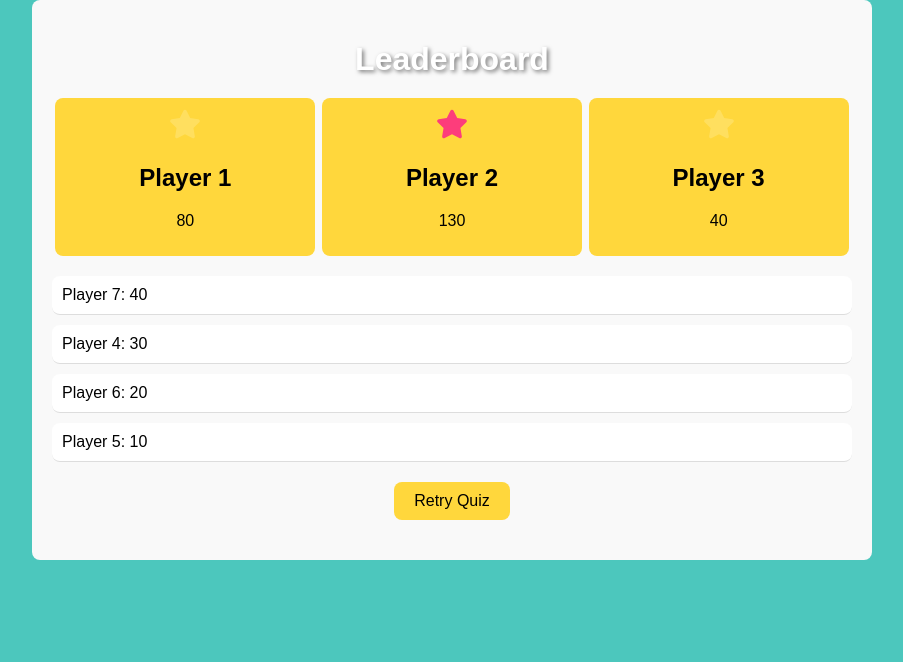
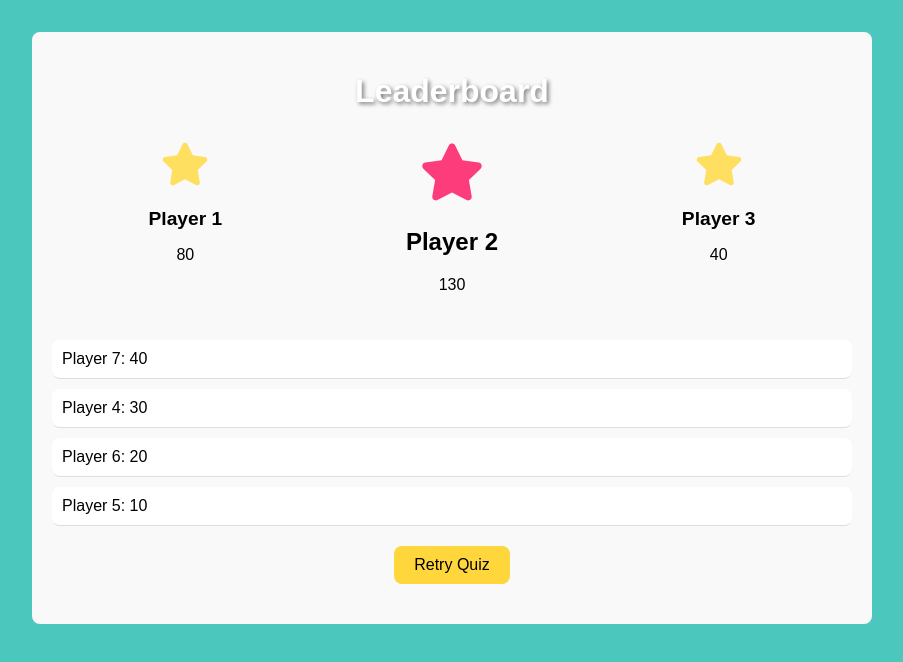
Before and after one commit to ramsestrejo/agilearning-games-plugin, a React (Vite) app in the folder client/: page /leaderboard in a window 1280 px wide. Shown: the top 662 px of the page, without its empty margins (188-1091 px from the left). Built offline with nearby package versions, Linux system fonts and the light colour scheme.

Commit message:
updates styling for leaderboard

```diff
--- a/client/src/components/CreateGameScreen.css
+++ b/client/src/components/CreateGameScreen.css
@@ -1,10 +1,10 @@
-html, body {
+.create-game-screen html, body {
      height: 100%;
      margin: 0;
      padding: 0;
    }
 
-   body {
+   .create-game-screen body {
      background-color: #4cc7bd;
    }
 
--- a/client/src/components/HomeScreen.css
+++ b/client/src/components/HomeScreen.css
@@ -1,4 +1,4 @@
-html, body {
+.home-screen html, body {
      height: 100%;
      margin: 0;
      padding: 0;
--- a/client/src/components/QuizGame/Leaderboard.css
+++ b/client/src/components/QuizGame/Leaderboard.css
@@ -3,7 +3,10 @@
      background-color: #f9f9f9;
      border-radius: 8px;
      padding: 20px;
-     margin: 0 auto;
+     margin-top: 2em;
+     margin-left: auto;
+     margin-right: auto;
+     margin-bottom: 0;
      max-width: 800px;
  }
 
@@ -18,10 +21,6 @@
      margin-bottom: 20px;
  }
 
- .top-score h2 {
-     margin: 0;
- }
-
  .top-score p {
      margin: 0;
      font-size: 1.2em;
@@ -30,16 +29,18 @@
 
  .top-score-left {
      order: 1;
-     background-color: #ffd73c;
      padding: 10px;
      border-radius: 8px;
      width: 30%;
      text-align: center;
  }
 
+ .top-score-left h2 {
+     font-size: 1.2em;
+ }
+
  .top-score-center {
      order: 2;
-     background-color: #ffd73c;
      padding: 10px;
      border-radius: 8px;
      width: 30%;
@@ -48,11 +49,14 @@
 
  .top-score-right {
      order: 3;
-     background-color: #ffd73c;
      padding: 10px;
      border-radius: 8px;
      width: 30%;
      text-align: center;
+ }
+
+ .top-score-right h2 {
+     font-size: 1.2em;
  }
 
  .second-star {
--- a/client/src/components/QuizGame/Leaderboard.jsx
+++ b/client/src/components/QuizGame/Leaderboard.jsx
@@ -26,17 +26,17 @@ const Leaderboard = ({ score, resetGame }) => {
             <IconContext.Provider value={{ size: '2em' }}>
             <div className="top-scores">
                 <div className="top-score-left">
-                <FaStar style={{ color: '#ffdf5f' }} />
+                <FaStar style={{ color: '#ffdf5f', fontSize: '1.5em' }} />
                     <h2>{topThree[1]?.playerName}</h2>
                     <p>{topThree[1]?.score}</p>
                 </div>
                 <div className="top-score-center">
-                <FaStar style={{ color: '#fd3d7b' }} />
+                <FaStar style={{ color: '#fd3d7b', fontSize: '2em' }} />
                     <h2>{topThree[0]?.playerName}</h2>
                     <p>{topThree[0]?.score}</p>
                 </div>
                 <div className="top-score-right">
-                <FaStar style={{ color: '#ffdf5f' }} />
+                <FaStar style={{ color: '#ffdf5f', fontSize: '1.5em' }} />
                     <h2>{topThree[2]?.playerName}</h2>
                     <p>{topThree[2]?.score}</p>
                 </div>
--- a/client/src/components/QuizGame/QuizGame.css
+++ b/client/src/components/QuizGame/QuizGame.css
@@ -55,7 +55,7 @@
      background-color: #ffff;
      padding: 15px;
      border-radius: 8px;
-     width: calc(100% - 30px);
+     width: calc(100% - 4em);
      box-sizing: border-box;
      height: 65%;
      display: flex;
```
